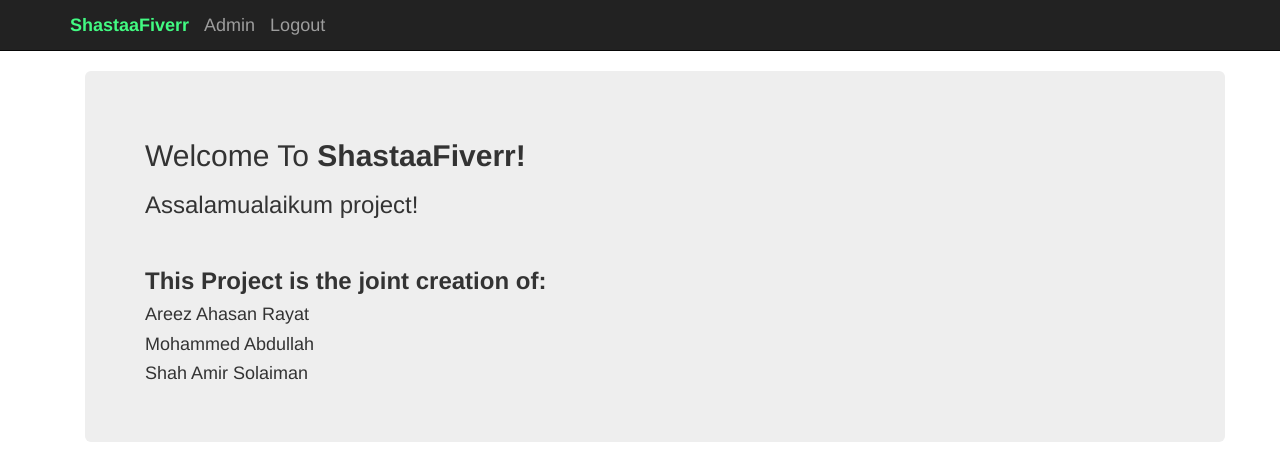
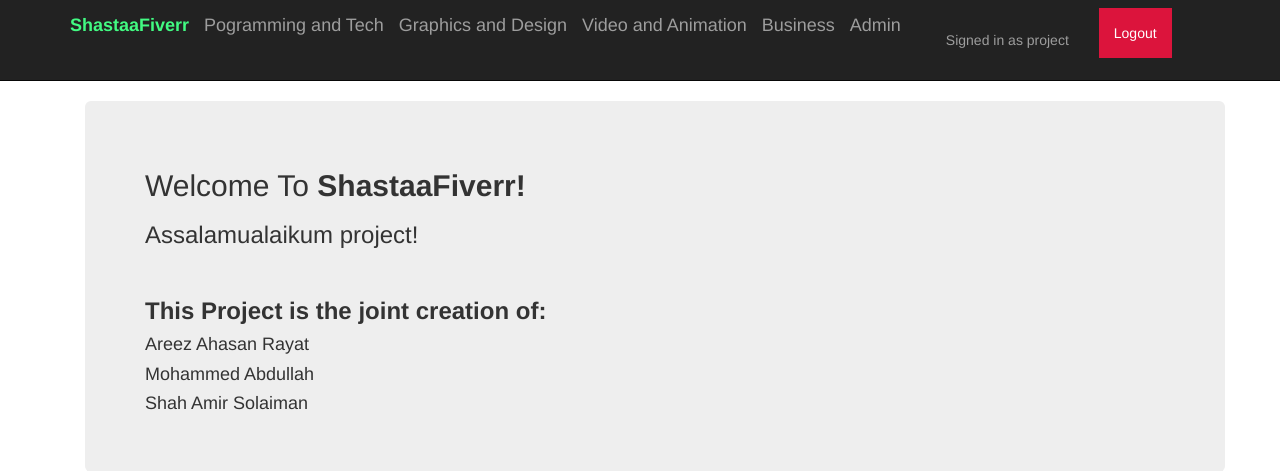
Before and after one commit to mdabdullah008/freelencia, a Django app: page / in a window 1280 px wide. Shown: the top 471 px of the page. Run offline with Django 3.2, Linux system fonts and the light colour scheme; a user stored in the database is signed in.

Commit message:
added categories to navbar and a "signed in as:" thingy and colored the logout button..further improvements required

```diff
--- a/shastafiverr/templates/freelancer/base.html
+++ b/shastafiverr/templates/freelancer/base.html
@@ -8,13 +8,19 @@
             <div class="container">
                 <ul class="nav navbar-nav">
                     <li><a class="navbar-brand" style="color: rgb(66, 250, 130);" href="{% url 'index' %}"><strong>ShastaaFiverr</strong></a></li>
+                    <li><a class="navbar-brand"  href="#">Pogramming and Tech</a></li>
+                    <li><a class="navbar-brand"  href="#">Graphics and Design</a></li>
+                    <li><a class="navbar-brand"  href="#">Video and Animation</a></li>
+                    <li><a class="navbar-brand"  href="#">Business</a></li>
 
                     <li><a class="navbar-brand"   href="{% url 'admin:index' %}">Admin</a></li>
                     {% if user.is_authenticated %}
-                        <li><a class="navbar-brand" href="{% url 'logout' %}">Logout</a></li>
+                        <li><a class="navbar-text"> Signed in as {{user.username}}</a></li>
+                        <li><a class="navbar-btn" href="{% url 'logout' %}" style="color: rgb(255, 255, 255);background-color: crimson;">Logout</a></li>
                     {% else %}
                         <li><a class="navbar-brand" href="{% url 'freelancer:user_login' %}">Login</a></li>
                         <li><a class="navbar-brand" href="{% url 'freelancer:register' %}">Register</a></li>
+
                     {% endif %}
                 </ul>
             </div >
```
Also changed, not shown: shastafiverr/db.sqlite3.
